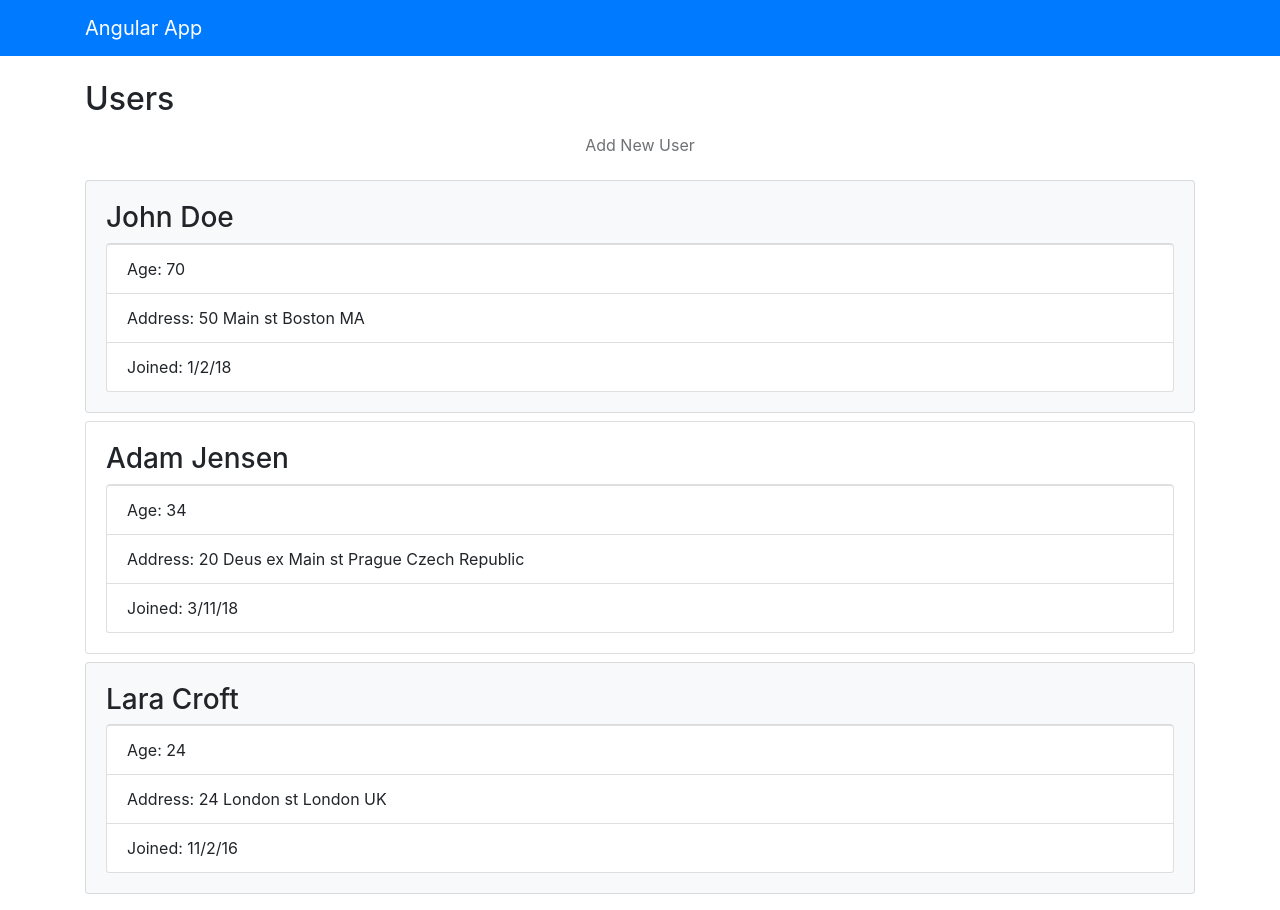
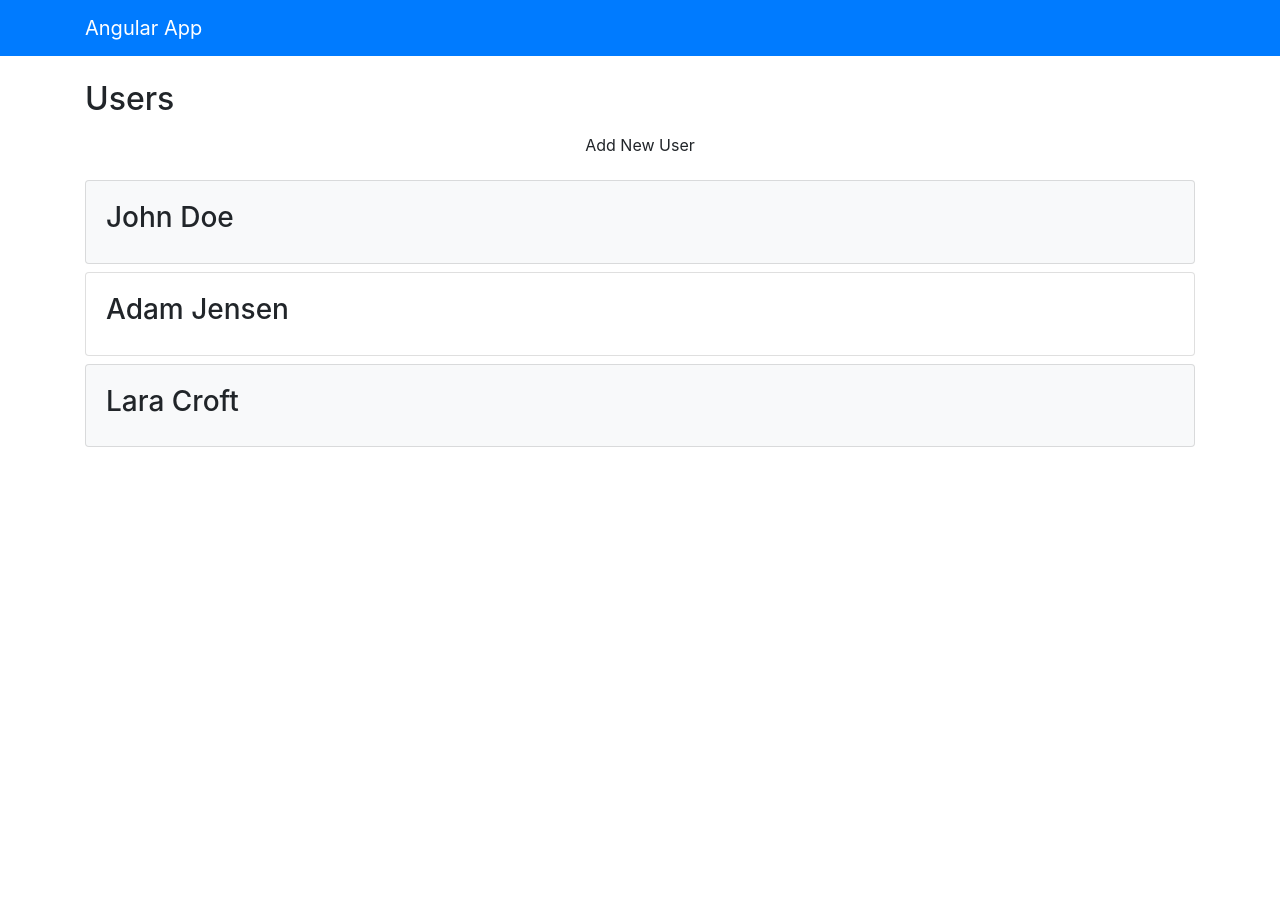
Before and after one commit to pjblitz86/AngularSandboxSimpleApp, an Angular app: page / in a window 1280 px wide. After the commit the page ends 800 px from the top, so only its background shows below. Built offline with nearby package versions, Linux system fonts and the light colour scheme.

Commit message:
mouse event click

```diff
--- a/src/app/components/users/users.component.html
+++ b/src/app/components/users/users.component.html
@@ -1,5 +1,5 @@
 <h2>Users</h2>
-<button [disabled]="!enableAdd" class="btn btn-block mb-3">Add New User</button>
+<button (click)="addUser({firstName: 'Mary', lastName: 'Williams', isActive: true})" [disabled]="!enableAdd" class="btn btn-block mb-3">Add New User</button>
 <ul class="list-unstyled" *ngIf="loaded && users.length > 0">
   <li class="card card-body mb-2" *ngFor="let user of users" [class.bg-light]="user.isActive">
     <h3>{{user.firstName }} {{user.lastName}}</h3>
--- a/src/app/components/users/users.component.ts
+++ b/src/app/components/users/users.component.ts
@@ -57,13 +57,17 @@ export class UsersComponent implements OnInit {
     ];
 
       this.loaded = true;
+      this.enableAdd = true;
     }, 2000);
 
-    this.showExtended = true;
+    this.showExtended = false;
 
   }
 
   addUser(user: User) {
     this.users.push(user);
   }
+  fireEvent(e) {
+    console.log(e.type);
+  }
 }
```
